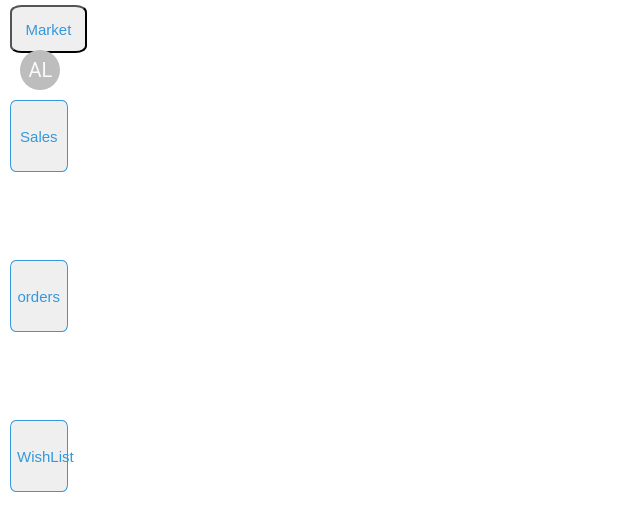
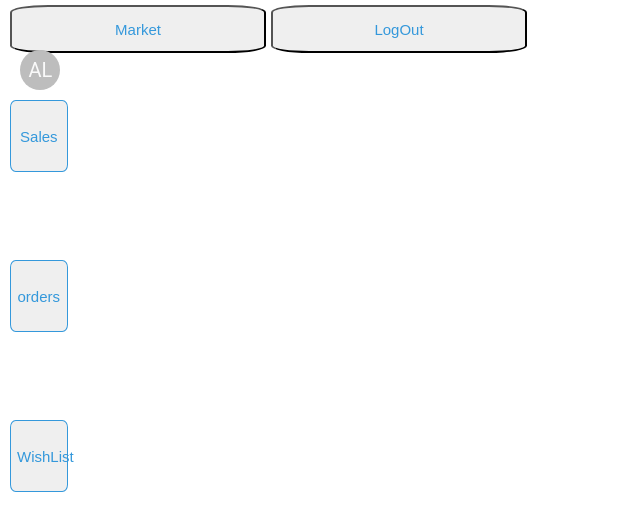
Before and after one commit to Falanke21/REM-demo-website, a React (Create React App) app in the folder fgnb/: page /user in a window 1280 px wide. Shown: the top 530 px of the page, without its empty margins (0-640 px from the left). Built offline with nearby package versions, Linux system fonts and the light colour scheme.

Commit message:
Add Log Out Button

```diff
--- a/fgnb/src/User.css
+++ b/fgnb/src/User.css
@@ -6,7 +6,7 @@
 	margin-bottom: 10px;
 }
 .market{
-	width: 30%;
+	width: 100%;
 	height: 30%;
 	position: absolute;
 	left: 5px;
@@ -23,6 +23,19 @@
 }
 .market_button:hover{
 	color: red;
+}
+.logout{
+	float: right;
+}
+.logout_button{
+	width: 20%;
+	height: 20%;
+	float: left;
+	color: #3498db;
+	font-size: 15px;
+	border-radius: 15%;
+	margin-top: 5px;
+	margin-left: 5px;
 }
 .profiles{
 	width:20%;
--- a/fgnb/src/User.js
+++ b/fgnb/src/User.js
@@ -17,6 +17,9 @@ class User extends React.Component{
 				<div className = "market">
 					<Link to={"./Market"}>
 						<button className="market_button"> Market</button>
+					</Link>
+					<Link to={"./"}>
+						<button className="logout_button">LogOut</button>
 					</Link>
 				</div>
 				<div className="profiles">
```
